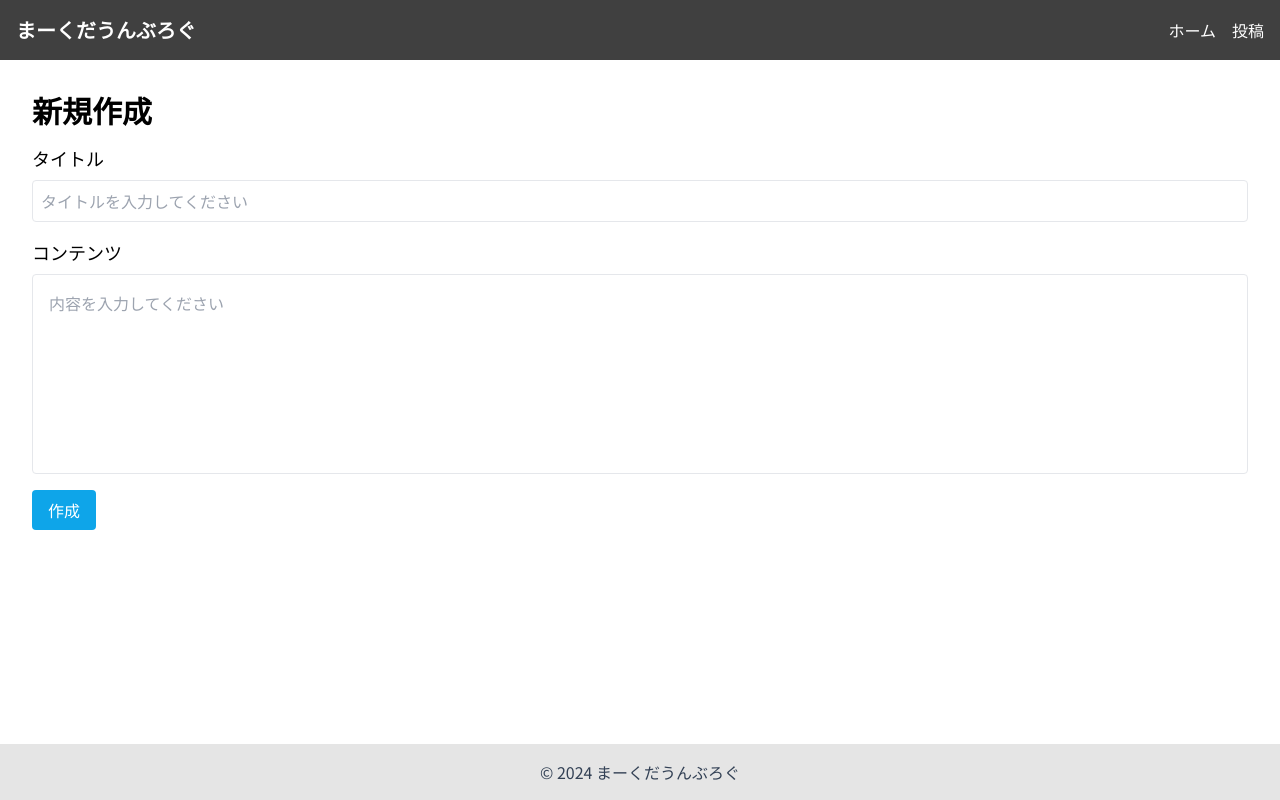
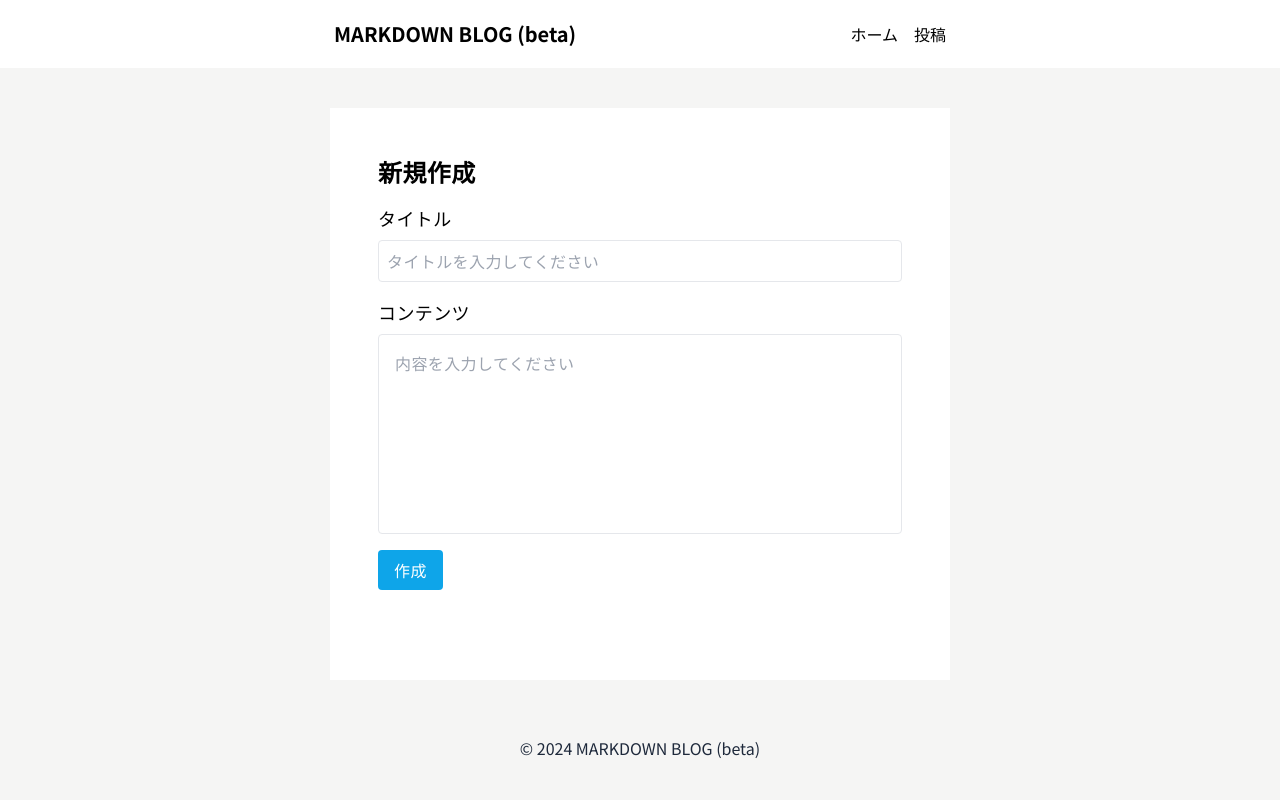
Before and after one commit to maecha/markdown-blog, a React (Vite) app: page /post in a window 1280 px wide. Built offline with nearby package versions, Linux system fonts and the light colour scheme; no server answers.

Commit message:
[update] デザイン調整、コンポーネントわけわけ

```diff
--- /dev/null
+++ b/src/components/Footer.tsx
@@ -0,0 +1,9 @@
+export default function Footer() {
+  return (
+    <footer className="bg-stone-100 text-slate-800 p-4">
+      <div className="container mx-auto text-center max-w-[620px] h-12">
+        <p>&copy; 2024 MARKDOWN BLOG (beta)</p>
+      </div>
+    </footer>
+  );
+}
--- /dev/null
+++ b/src/components/Header.tsx
@@ -0,0 +1,21 @@
+import { Link } from "react-router-dom";
+
+export default function Header() {
+  return (
+    <header className="bg-white w-full">
+      <div className="container mx-auto max-w-[620px] flex justify-between items-center py-5 px-1">
+        <Link to="/" className="text-xl font-bold">
+          MARKDOWN BLOG (beta)
+        </Link>
+        <nav>
+          <Link to="/" className="mr-4 hover:underline">
+            ホーム
+          </Link>
+          <Link to="/post" className="hover:underline">
+            投稿
+          </Link>
+        </nav>
+      </div>
+    </header>
+  );
+}
--- a/src/components/Layout.tsx
+++ b/src/components/Layout.tsx
@@ -1,34 +1,14 @@
-import { Link } from "react-router-dom";
+import Header from "@/components/Header";
+import Footer from "@/components/Footer";
 
 export default function Layout({ children }: { children: React.ReactNode }) {
   return (
-    <div className="min-h-screen flex flex-col font-sans">
-      {/* Header */}
-      <header className="bg-neutral-700 text-white p-4">
-        <div className="container mx-auto flex justify-between items-center">
-          <Link to="/" className="text-xl font-bold">
-            まーくだうんぶろぐ
-          </Link>
-          <nav>
-            <Link to="/" className="mr-4 hover:underline">
-              ホーム
-            </Link>
-            <Link to="/post" className="hover:underline">
-              投稿
-            </Link>
-          </nav>
-        </div>
-      </header>
-
-      {/* Main content */}
-      <main className="flex-grow container mx-auto p-4">{children}</main>
-
-      {/* Footer */}
-      <footer className="bg-neutral-200 text-slate-700 p-4">
-        <div className="container mx-auto text-center">
-          <p>&copy; 2024 まーくだうんぶろぐ</p>
-        </div>
-      </footer>
+    <div className="min-h-screen flex flex-col bg-stone-100">
+      <Header />
+      <main className="flex-grow container bg-white mx-auto p-8 mt-[40px] mb-[40px] max-w-[620px] tracking-wide">
+        {children}
+      </main>
+      <Footer />
     </div>
   );
 }
--- a/src/pages/Post.tsx
+++ b/src/pages/Post.tsx
@@ -38,9 +38,8 @@ export default function Post() {
 
   return (
     <div className="container mx-auto p-4">
-      <h1 className="text-3xl font-bold mb-4">{id ? "編集" : "新規作成"}</h1>
+      <h1 className="text-2xl font-bold mb-4">{id ? "編集" : "新規作成"}</h1>
 
-      {/* タイトル入力 */}
       <label className="block text-lg font-medium mb-2" htmlFor="title">
         タイトル
       </label>
@@ -53,7 +52,6 @@ export default function Post() {
         className="block w-full p-2 mb-4 border focus:border-sky-500 focus:outline-none rounded"
       />
 
-      {/* コンテンツエディタ */}
       <Editor setContent={setContent} editorId="content" content={content} />
 
       <button
--- a/src/pages/PostDetail.tsx
+++ b/src/pages/PostDetail.tsx
@@ -57,28 +57,23 @@ export default function PostDetail() {
   };
 
   return (
-    <div className="container mx-auto p-4">
+    <div>
       {post ? (
-        <div className="bg-white shadow-md rounded-lg p-6">
-          {/* タイトル部分 */}
-          <h1 className="text-4xl font-bold mb-4 text-center">{post.title}</h1>
+        <div className="break-words">
+          <h1 className="text-3xl font-bold mt-2 mb-8">{post.title}</h1>
 
-          {/* ユーザー名と投稿日、Popoverボタンを横並びに配置 */}
-          <div className="flex justify-between items-center mb-6">
-            {/* 左側: ユーザー名と投稿日 */}
+          <div className="flex justify-between items-center mb-8">
             <div className="text-gray-500 text-sm">
               <span className="font-medium">{"user_name"}</span>
               {" ・ "}
               <span>{new Date(post.created_at).toLocaleDateString()}</span>
             </div>
 
-            {/* 右側: Popoverボタン */}
             <div className="relative" ref={popoverRef}>
               <button
                 onClick={() => setIsPopoverOpen(!isPopoverOpen)}
-                className="px-4 py-2 text-black rounded flex items-center space-x-1"
+                className="py-2 text-black rounded flex items-center space-x-1"
               >
-                {/* アクションボタンとして横並びの大きな点を使用 */}
                 <span className="block w-1.5 h-1.5 bg-gray-500 rounded-full"></span>
                 <span className="block w-1.5 h-1.5 bg-gray-500 rounded-full"></span>
                 <span className="block w-1.5 h-1.5 bg-gray-500 rounded-full"></span>
@@ -112,13 +107,11 @@ export default function PostDetail() {
             </div>
           </div>
 
-          {/* コンテンツ部分（HTMLをレンダリング） */}
           <div
-            className="prose max-w-none mb-6"
+            className="prose max-w-none mb-8"
             dangerouslySetInnerHTML={{ __html: post.content }}
           />
 
-          {/* 削除確認モーダル */}
           <Modal
             isOpen={isModalOpen}
             onClose={() => setIsModalOpen(false)}
```
